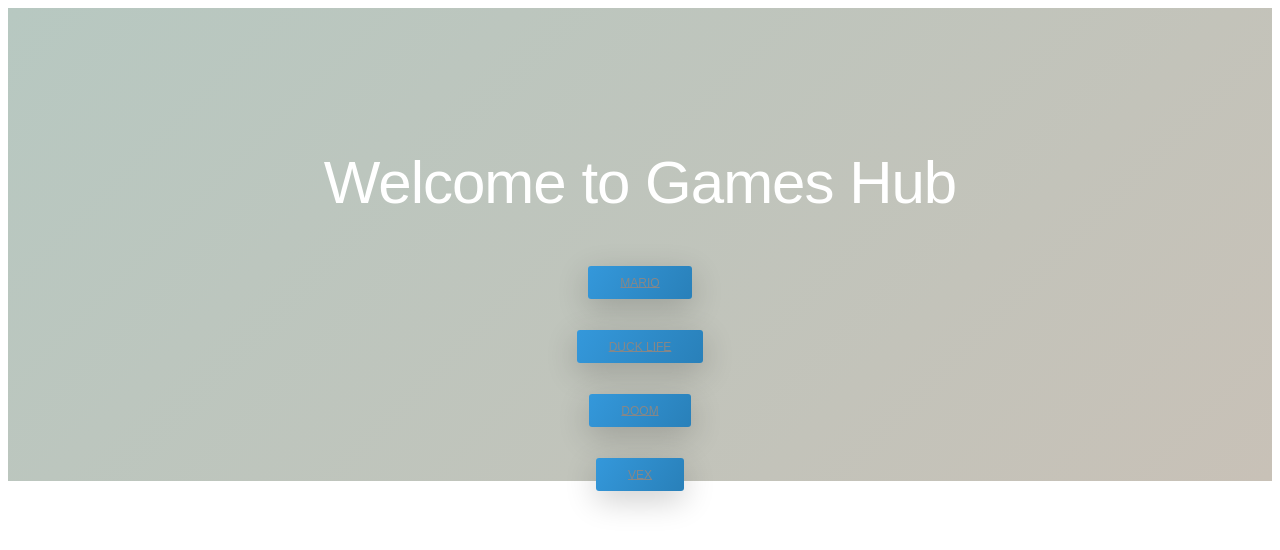
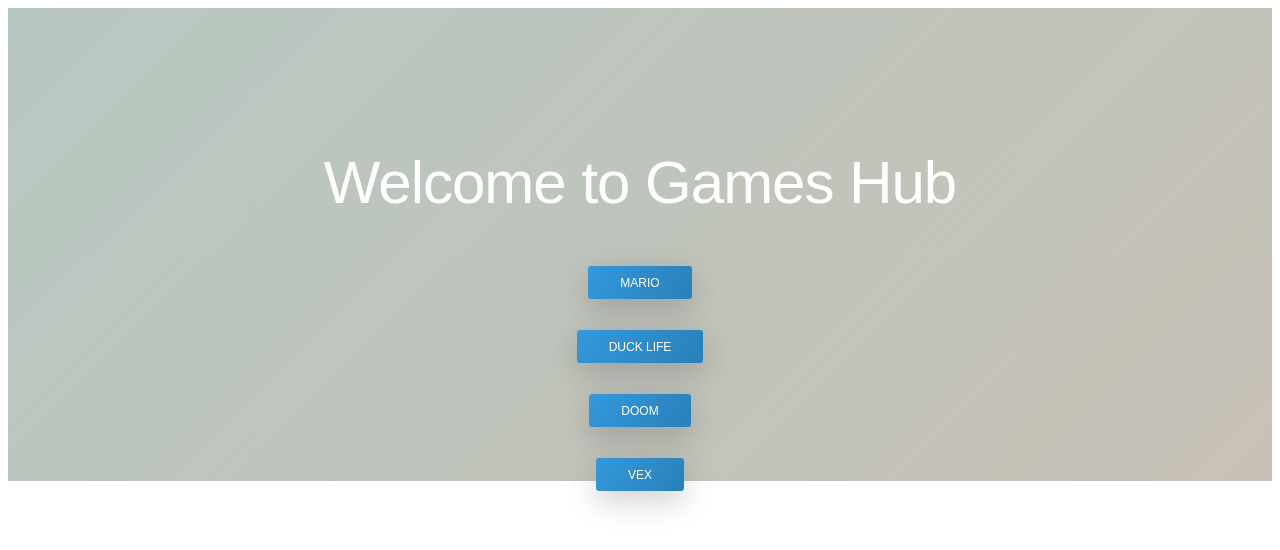
Before and after one commit to Trinculo54/Games-hub, a plain HTML site: page Click me.htm in a window 1280 px wide. Drawn offline with Linux system fonts and the light colour scheme.

Commit message:
Update Click me.htm

```diff
--- a/Click me.htm
+++ b/Click me.htm
@@ -2128,22 +2128,22 @@
     </h1>
     <p>&emsp;</p>
     <center>
-           <a href="Don't click me/Mario flash/Mario.htm" class="btn btn-primary">Mario</a>
+           <a href="Don't click me/Mario flash/Mario.htm" rel="noopener noreferrer" target="_blank" style="text-decoration: none;color: white" class="btn btn-primary">Mario</a>
         </button>
     </center>
     <p>&emsp;</p>
     <center>
-            <a href="Don't click me/duck life/ducklife3.html" class="btn btn-primary">Duck life</a>
+            <a href="Don't click me/duck life/ducklife3.html" rel="noopener noreferrer" target="_blank" style="text-decoration: none;color: white" class="btn btn-primary">Duck life</a>
         </button>
     </center>
     <center>
         <p>&emsp;</p>
-            <a href="Don't click me/Doom/startDoom.htm" class="btn btn-primary">doom</a>
+            <a href="Don't click me/Doom/startDoom.htm" rel="noopener noreferrer" target="_blank" style="text-decoration: none;color: white" class="btn btn-primary">doom</a>
         </button>
     </center>
     <center>
         <p>&emsp;</p>
-            <a href="Don't click me/Vex/Vex-3.htm" class="btn btn-primary">Vex</a>
+            <a href="Don't click me/Vex/Vex-3.htm" rel="noopener noreferrer" target="_blank" style="text-decoration: none;color: white" class="btn btn-primary">Vex</a>
         </button>
     </center>
 </div>
```
